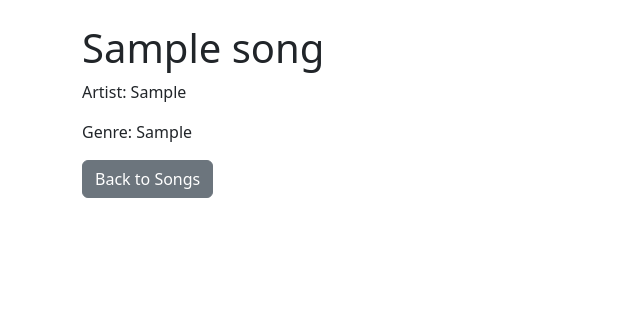
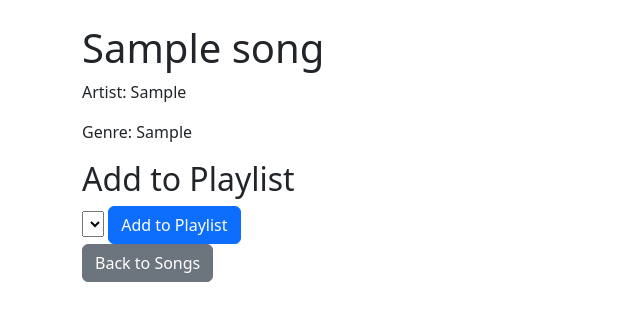
Before and after one commit to Peeranatz/My-website, a Flask app: page /song/1 in a window 1280 px wide. Shown: the part 56-377 px from the top of the page, without its empty margins (0-640 px from the left). Run offline with Flask 3, Linux system fonts and the light colour scheme; tables that the repository leaves empty hold one stand-in row (Sample ...); lists and menus that the app fills with data are empty.

Commit message:
Add feature to add song to playlist

```diff
--- a/app/routes.py
+++ b/app/routes.py
@@ -88,3 +88,15 @@ def add_song():
 def song_detail(song_id):
     song = Song.query.get_or_404(song_id)
     return render_template('song_detail.html', song=song)
+
+
+@playlist_routes.route('/add_to_playlist/<int:song_id>', methods=['POST'])
+@login_required
+def add_to_playlist(song_id):
+    playlist_id = request.form.get('playlist_id')  # รับค่า playlist_id จากฟอร์ม
+    playlist = Playlist.query.get_or_404(playlist_id)  # ดึงข้อมูลเพลย์ลิสต์จากฐานข้อมูล
+    song = Song.query.get_or_404(song_id)  # ดึงข้อมูลเพลงจากฐานข้อมูล
+    playlist.songs.append(song)  # เพิ่มเพลงลงในเพลย์ลิสต์
+    db.session.commit()  # บันทึกการเปลี่ยนแปลง
+    flash('Song added to playlist!', 'success')  # แสดงข้อความแจ้งเตือน
+    return redirect(url_for('song.song_detail', song_id=song_id))  # กลับไปหน้ารายละเอียดเพลง
--- a/app/templates/song_detail.html
+++ b/app/templates/song_detail.html
@@ -4,5 +4,15 @@
 <p>Artist: {{ song.artist }}</p>
 <p>Genre: {{ song.genre }}</p>
 
+<h2>Add to Playlist</h2>
+<form method="POST" action="{{ url_for('playlist.add_to_playlist', song_id=song.id) }}">
+    <select name="playlist_id">
+        {% for playlist in current_user.playlists %}
+        <option value="{{ playlist.id }}">{{ playlist.name }}</option>
+        {% endfor %}
+    </select>
+    <button type="submit" class="btn btn-primary">Add to Playlist</button>
+</form>
+
 <a href="{{ url_for('song.songs') }}" class="btn btn-secondary">Back to Songs</a>
 {% endblock %}
```
